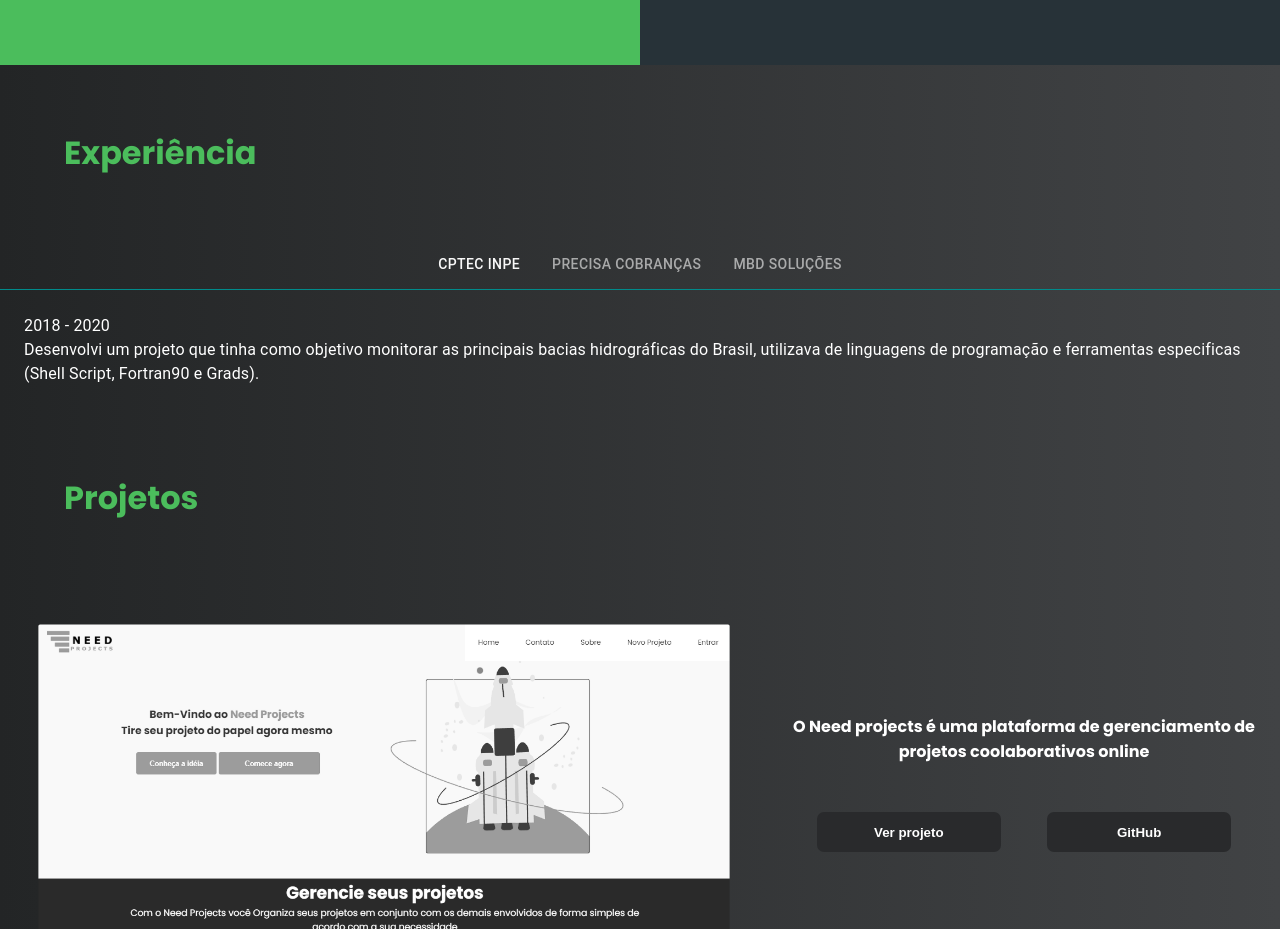
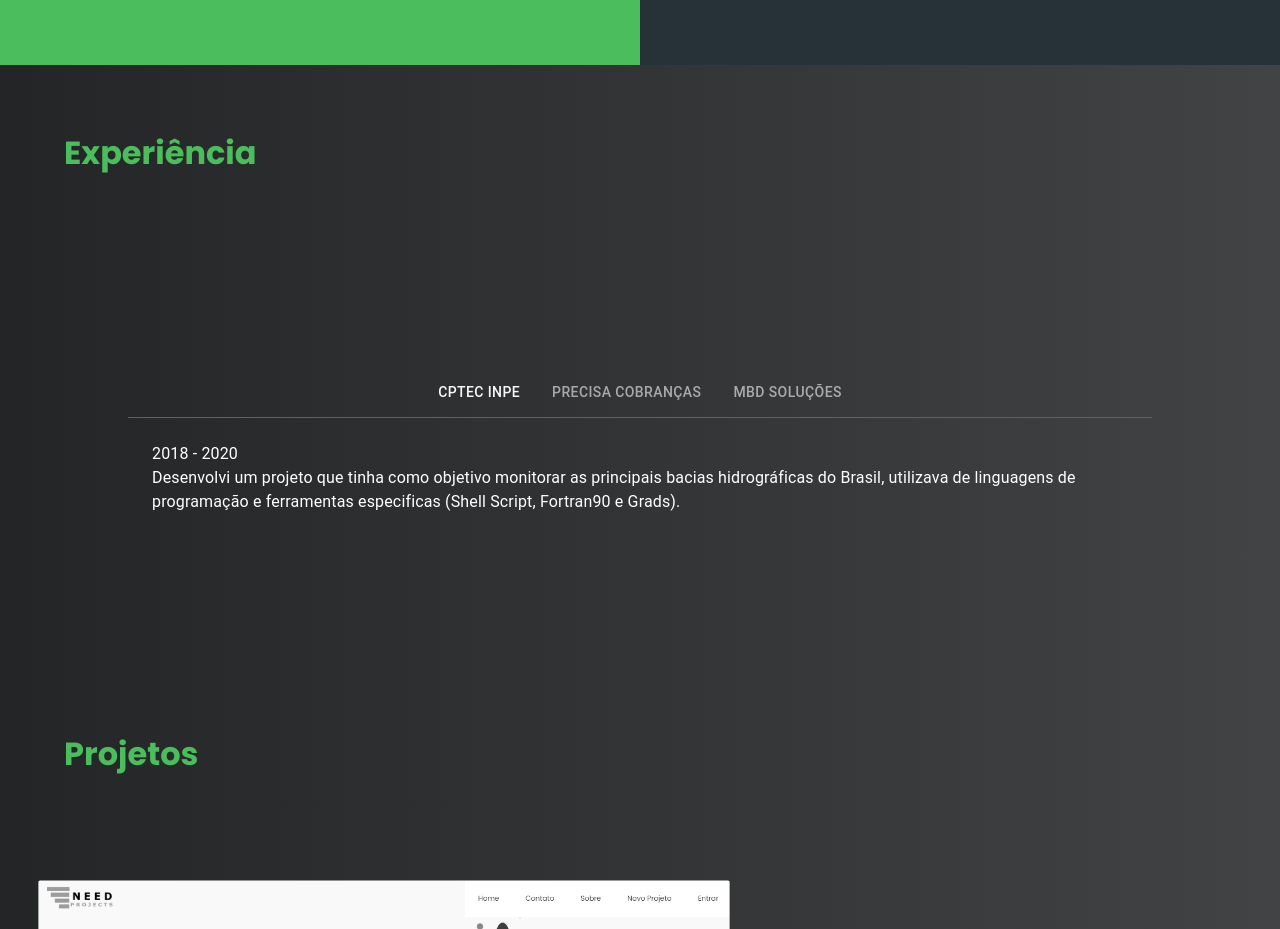
Before and after one commit to Zokaaah/Portfolio, a React (Create React App) app: page / in a window 1280 px wide. Shown: the part 1480-2409 px from the top of the page. Built offline with nearby package versions, Linux system fonts and the light colour scheme.

Commit message:
Correção ExpContainer

```diff
--- a/src/components/HomeStart.js
+++ b/src/components/HomeStart.js
@@ -81,12 +81,11 @@
         </div>
       </div>
 
+      <h1 className={styles.titles}>Experiência</h1>
+
       <div className={styles.ExpContainer}>
-        <h1 className={styles.titles}>Experiência</h1>
-        <div className="teste1"></div>
 
         <TabMenu className="ConteudoTab" />
-        <div className="teste2"></div>
       </div>
 
       <div className={styles.ProjectContainer}>
--- a/src/components/HomeStart.module.css
+++ b/src/components/HomeStart.module.css
@@ -106,6 +106,11 @@
     color:#718096;
     font-size: 18px;
     padding: 3%;
+}
+
+
+.ExpContainer{
+    padding: 10%;
 }
 
 .CompContainer{
```
